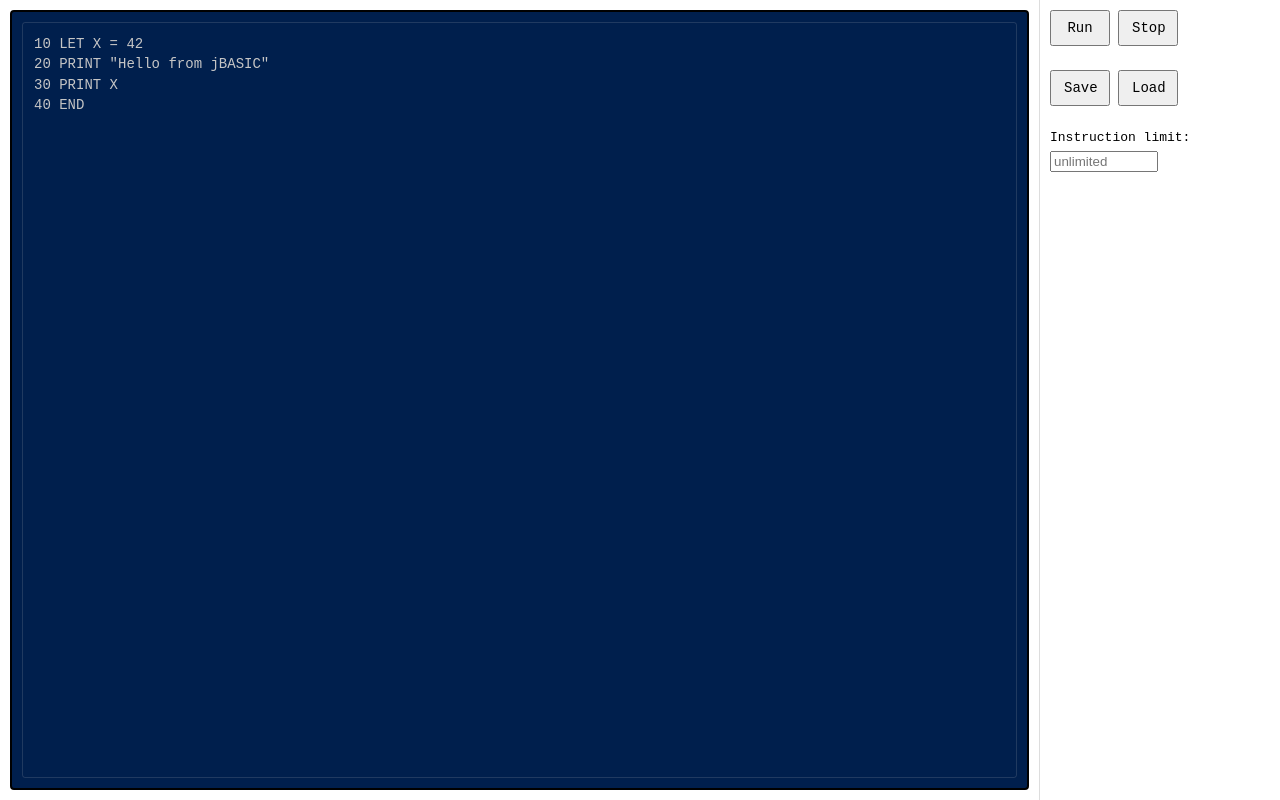
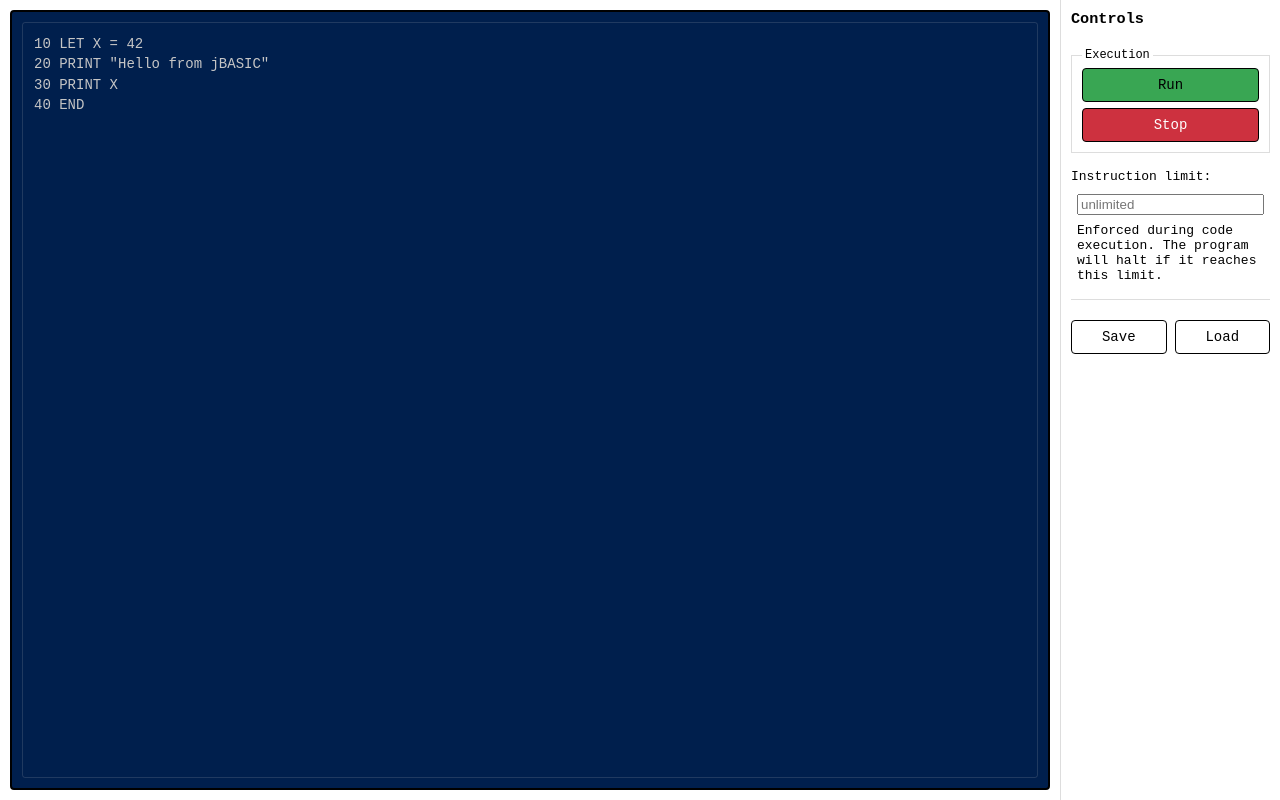
Before and after one commit to dLars99/jbasic, a React (Vite) app: page / in a window 1280 px wide. Built offline with nearby package versions, Linux system fonts and the light colour scheme.

Commit message:
update controls layout

```diff
--- a/src/App.tsx
+++ b/src/App.tsx
@@ -34,7 +34,7 @@
       "width=600,height=400",
     );
     runtimeWindowRef.current = runtimeWindow;
-    const onReady = (event: MessageEvent) => {
+    const onReady: EventListener = (event: MessageEvent) => {
       if (
         event.source === runtimeWindow &&
         event.data &&
@@ -44,10 +44,10 @@
           { type: "run", code, instructionLimit },
           "*",
         );
-        window.removeEventListener("message", onReady as EventListener);
+        window.removeEventListener("message", onReady);
       }
     };
-    window.addEventListener("message", onReady as EventListener);
+    window.addEventListener("message", onReady);
   };
 
   const handleStop = () => {
--- a/src/components/Controls.tsx
+++ b/src/components/Controls.tsx
@@ -18,21 +18,41 @@
   setInstructionLimit,
 }: ControlsProps): JSX.Element {
   return (
-    <div className="controls">
-      <div className="button-group">
-        <button onClick={onRun}>Run</button>
-        <button onClick={onStop}>Stop</button>
-      </div>
+    <div aria-labelledby="controls-heading" className="controls">
+      <h3 id="controls-heading">Controls</h3>
 
-      <div className="button-group">
-        <button onClick={onSave}>Save</button>
-        <button onClick={onLoadClick}>Load</button>
+      <div aria-labelledby="execution-heading" className="execution-controls">
+        <h4 className="inset-heading" id="execution-heading">
+          Execution
+        </h4>
+
+        <button className="run" onClick={onRun} type="button">
+          Run
+        </button>
+
+        <button className="stop" onClick={onStop} type="button">
+          Stop
+        </button>
       </div>
 
       <InstructionLimit
         instructionLimit={instructionLimit}
         setInstructionLimit={setInstructionLimit}
       />
+
+      <div className="button-group">
+        <button className="secondary-button" onClick={onSave} type="button">
+          Save
+        </button>
+
+        <button
+          className="secondary-button"
+          onClick={onLoadClick}
+          type="button"
+        >
+          Load
+        </button>
+      </div>
     </div>
   );
 }
--- a/src/components/InstructionLimit.tsx
+++ b/src/components/InstructionLimit.tsx
@@ -8,9 +8,12 @@
   setInstructionLimit,
 }: InstructionLimitProps) => {
   return (
+    <div className="instruction-limit">
       <label>
         Instruction limit:
+        <div className="instruction-limit-content">
           <input
+            aria-describedby="instruction-limit-description"
             className="instruction-limit-input"
             type="number"
             value={instructionLimit == null ? "" : instructionLimit}
@@ -20,8 +23,13 @@
               setInstructionLimit(newLimit);
             }}
             placeholder="unlimited"
-        // style={{ width: 80, marginLeft: 6 }}
           />
+          <p id="instruction-limit-description">
+            Enforced during code execution. The program will halt if it reaches
+            this limit.
+          </p>
+        </div>
       </label>
+    </div>
   );
 };
--- a/src/styles.css
+++ b/src/styles.css
@@ -1,16 +1,23 @@
+* {
+  box-sizing: border-box;
+}
+
 body {
   font-family: monospace;
   margin: 0;
   height: 100vh;
 }
+
 .app {
   display: flex;
   height: 100vh;
 }
+
 .editor-pane {
   flex: 1;
   padding: 10px;
 }
+
 .editor-wrap {
   height: 100%;
   box-sizing: border-box;
@@ -20,6 +27,7 @@
   border-radius: 4px;
   padding: 10px; /* gap between outer border and inner border */
 }
+
 .controls-pane {
   width: 220px;
   padding: 10px;
@@ -27,6 +35,7 @@
   display: flex;
   align-items: flex-start;
 }
+
 .editor {
   width: 100%;
   height: 100%;
@@ -42,27 +51,73 @@
   caret-color: #ffffff;
   resize: none;
 }
+
 .controls button {
   display: inline-block;
   cursor: pointer;
   font-family: monospace;
-  margin-bottom: 8px;
   padding: 8px 12px;
   font-size: 14px;
-  width: 60px;
+  width: 100%;
+  border: 1px solid black;
+  border-radius: 4px;
 }
-/* Grouped controls layout */
+
+.controls .run {
+  background-color: #39a653;
+  width: 100%;
+}
+
+.controls .stop {
+  background-color: #cd313f;
+  color: white;
+  width: 100%;
+}
+
 .controls {
   display: flex;
+  flex-direction: column;
   align-items: center;
   gap: 12px;
   flex-wrap: wrap;
+}
+
+.controls #controls-heading {
+  align-self: flex-start;
+  margin-top: 0;
+}
+
+.controls .execution-controls {
+  display: flex;
+  flex-direction: column;
+  border: 1px solid #ddd;
+  padding: 10px;
+  align-items: center;
+  gap: 6px;
+  width: 100%;
+}
+
+.controls .execution-controls .inset-heading {
+  background-color: white;
+  padding-left: 3px;
+  padding-right: 3px;
+  margin: 0;
+  margin-top: -18px;
+  font-size: 12px;
+  font-weight: normal;
+  align-self: flex-start;
+}
+
+.controls #instruction-limit-description {
+  margin: 0;
 }
 
 .controls .button-group {
   display: inline-flex;
   gap: 8px;
   margin-bottom: 4px;
+  width: 100%;
+  justify-content: center;
 }
 
 .controls label {
@@ -72,8 +127,27 @@
   gap: 6px;
 }
 
+.instruction-limit {
+  border-bottom: 1px solid #ddd;
+  width: 100%;
+  padding-top: 4px;
+  padding-bottom: 16px;
+  margin-bottom: 8px;
+}
+
+.instruction-limit-content {
+  padding-left: 6px;
+  padding-right: 6px;
+}
+
 .instruction-limit-input {
-  width: 100px;
+  width: 100%;
+  margin-top: 4px;
+  margin-bottom: 8px;
+}
+
+.secondary-button {
+  background-color: transparent;
 }
 
 .editor::selection {
```
Lines whose indentation alone changed are shown as unchanged.
